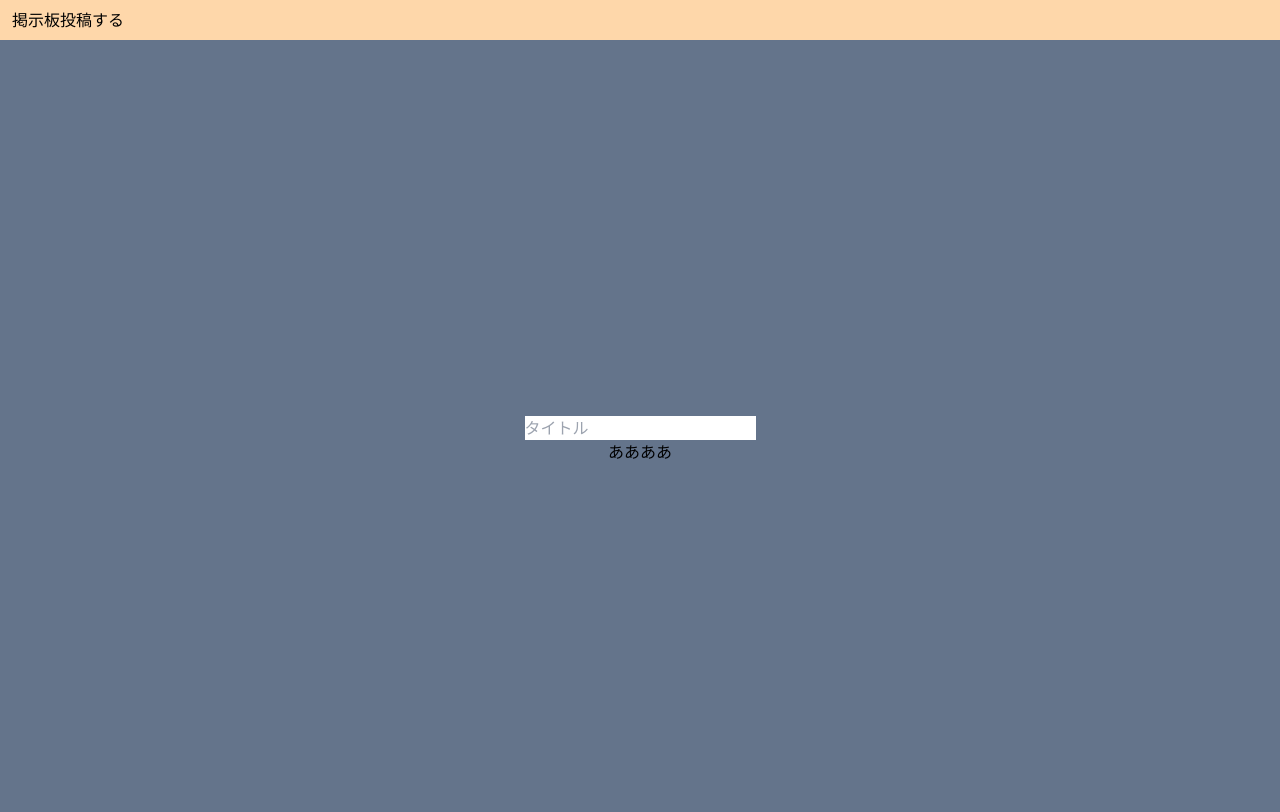
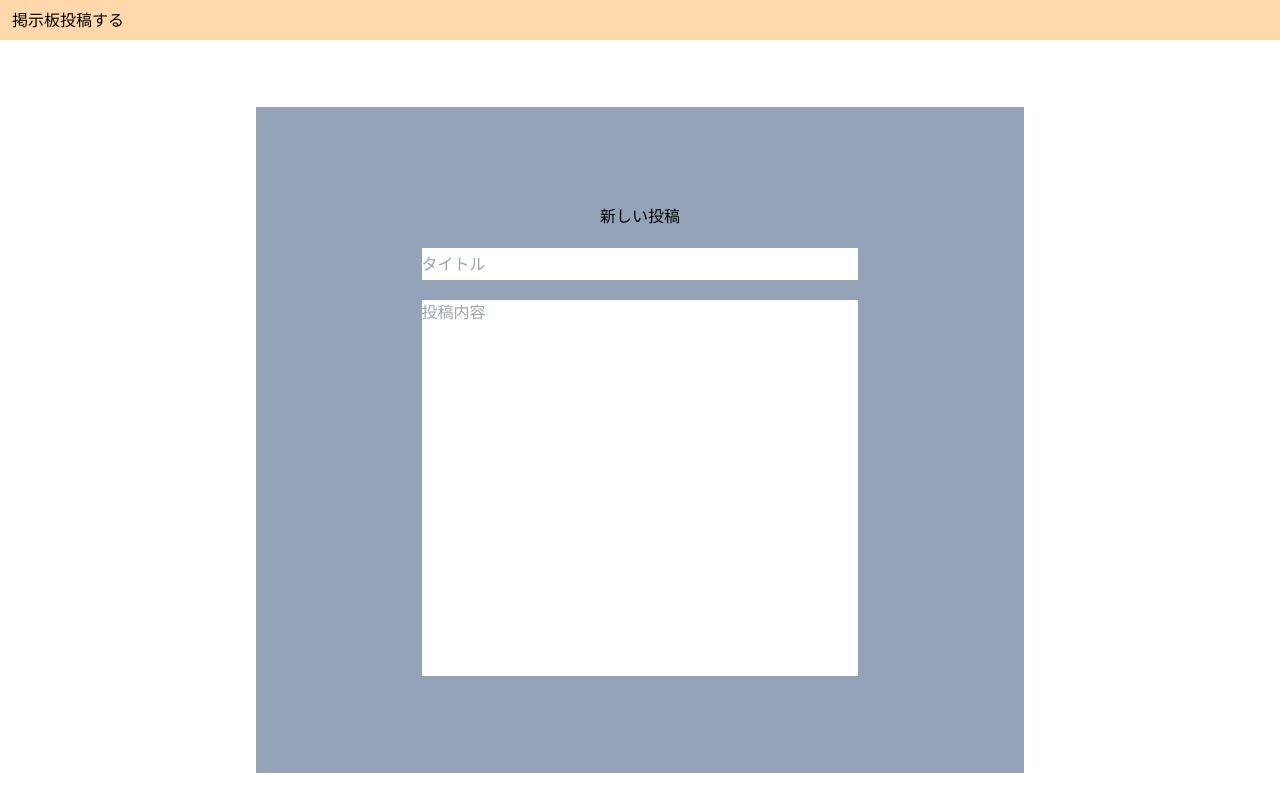
Before and after one commit to taiyou1116/frontend, a React (Create React App) app: page /newpost in a window 1280 px wide. Shown: the top 812 px of the page. Built offline with nearby package versions, Linux system fonts and the light colour scheme.

Commit message:
投稿ページUI(仮)

```diff
--- a/src/App.css
+++ b/src/App.css
@@ -1,3 +1,7 @@
 .header-height {
     height: 5%; /* 100% / 12 */
 }
+
+.title-height {
+    height: 5%;
+}
--- a/src/App.tsx
+++ b/src/App.tsx
@@ -6,7 +6,7 @@ import PostPage from "./components/PostPage";
 function App() {
 
   return (
-    <div className=" h-screen w-screen">
+    <div className=" h-screen w-screen overflow-hidden">
       <Router>
         <Header />
       <Routes>
--- a/src/components/PostPage.tsx
+++ b/src/components/PostPage.tsx
@@ -1,11 +1,12 @@
 
 function PostPage() {
   return (
-    <div className=" h-screen bg-slate-500 flex flex-col items-center justify-center">
-      <div>
-        <input placeholder="タイトル"/>
+    <div className=" h-screen flex flex-col items-center justify-center">
+      <div className=" bg-slate-400 p-5 flex flex-col gap-5 w-3/5 h-5/6 items-center justify-center">
+        <h1>新しい投稿</h1>
+        <input placeholder="タイトル" className=" w-3/5 title-height"/>
+        <textarea placeholder="投稿内容" className=" w-3/5 h-3/5 resize-none"/>
       </div>
-      ああああ
     </div>
   )
 }
```
